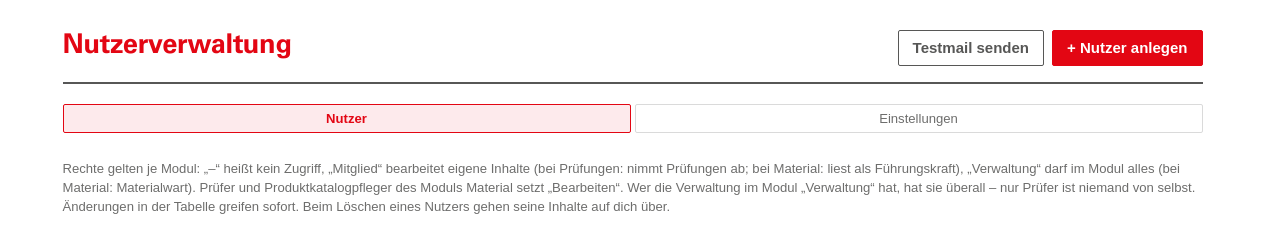
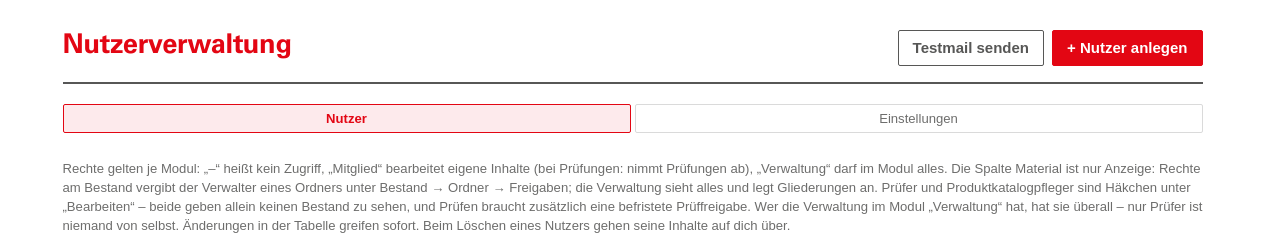
Before and after one commit to HinzenSoft/stroemis, a Python web app: template app/templates/admin.html in a window 1280 px wide. Shown: the part 52-291 px from the top of the page. Run offline with Jinja, Linux system fonts and the light colour scheme; the template is opened without the code that fills it: most values are stand-ins (such as "Sample title", 1, 10 or a date in 2020).

Commit message:
Material Phase 2 · L1, Integration: Hilfetext der Nutzerverwaltung ohne Material-Stufen
Der Absatz über der Tabelle beschrieb noch „Mitglied“/„Verwaltung“ im Modul Material. Seit
Paket B ist die Spalte nur Anzeige; der Text folgt jetzt 4.5 (Freigaben am Ordner, Häkchen
geben allein keinen Bestand, Prüfen braucht eine Prüffreigabe) – wie der Hinweis in admin.js.

Co-Authored-By: Claude Opus 5.5 <noreply@anthropic.com>
Claude-Session: https://claude.ai/code/session_015XtrrCLUiGrUZSSWZVpPQB

```diff
--- a/app/templates/admin.html
+++ b/app/templates/admin.html
@@ -12,8 +12,10 @@
   <section id="bereich-nutzer">
   <section id="pending" class="section"></section>
   <p class="help">Rechte gelten je Modul: „–“ heißt kein Zugriff, „Mitglied“ bearbeitet eigene Inhalte
-    (bei Prüfungen: nimmt Prüfungen ab; bei Material: liest als Führungskraft), „Verwaltung“ darf im Modul
-    alles (bei Material: Materialwart). Prüfer und Produktkatalogpfleger des Moduls Material setzt „Bearbeiten“.
+    (bei Prüfungen: nimmt Prüfungen ab), „Verwaltung“ darf im Modul alles. Die Spalte Material ist nur Anzeige:
+    Rechte am Bestand vergibt der Verwalter eines Ordners unter Bestand → Ordner → Freigaben; die Verwaltung sieht
+    alles und legt Gliederungen an. Prüfer und Produktkatalogpfleger sind Häkchen unter „Bearbeiten“ – beide geben
+    allein keinen Bestand zu sehen, und Prüfen braucht zusätzlich eine befristete Prüffreigabe.
     Wer die Verwaltung im Modul „Verwaltung“ hat, hat sie überall – nur Prüfer ist niemand von selbst.
     Änderungen in der Tabelle greifen sofort. Beim Löschen eines Nutzers gehen seine Inhalte auf dich über.</p>
   <p class="help hidden" id="videopflege"></p>
```
